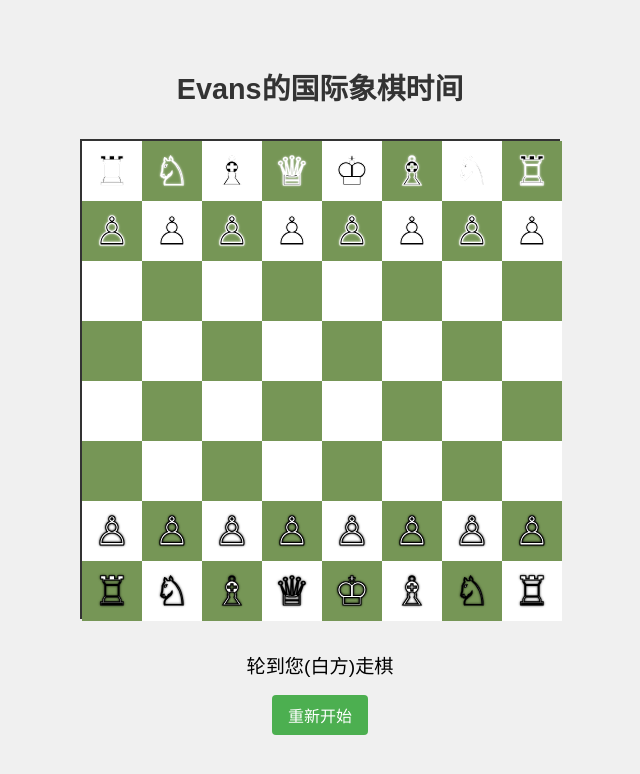
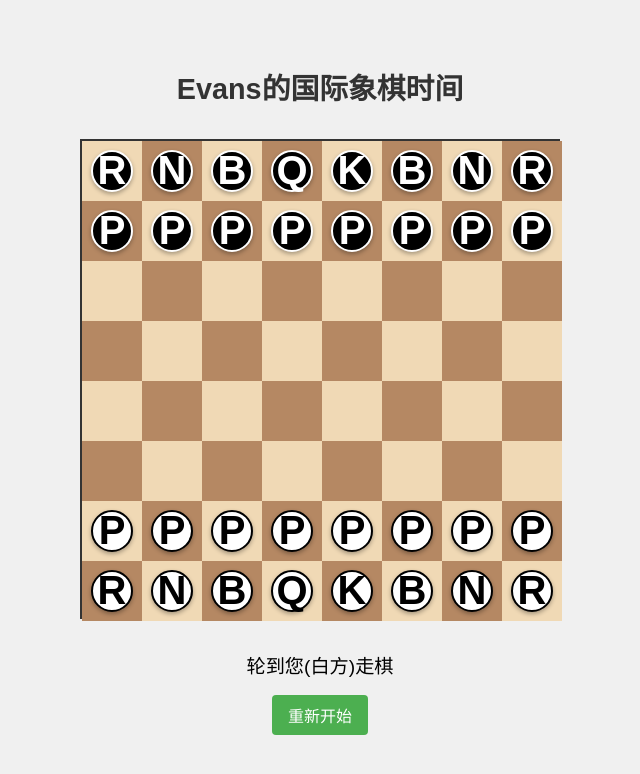
Before and after one commit to EvansNsc1128/chess-game, a website with bundled scripts: page index.html in a window 1280 px wide. Shown: the whole page, without its empty margins (320-960 px from the left). Built offline with nearby package versions, Linux system fonts and the light colour scheme.

Commit message:
完全优化棋子样式：使用实心圆形棋子带字母标识

```diff
--- a/index.html
+++ b/index.html
@@ -9,7 +9,7 @@
     <meta http-equiv="Pragma" content="no-cache">
     <meta http-equiv="Expires" content="0">
     <title>Evans的国际象棋时间</title>
-    <link rel="stylesheet" href="styles/style.css?v=1.1">
+    <link rel="stylesheet" href="styles/style.css?v=1.2">
 </head>
 <body>
     <div class="container">
@@ -20,6 +20,6 @@
             <button id="reset-button">重新开始</button>
         </div>
     </div>
-    <script type="module" src="dist/game.js?v=1.1"></script>
+    <script type="module" src="dist/game.js?v=1.2"></script>
 </body>
 </html>
--- a/src/game.ts
+++ b/src/game.ts
@@ -68,18 +68,8 @@ class ChessGame {
     }
 
     private getPieceSymbol(piece: Piece): string {
-        // 统一使用白棋的图标样式，并为黑棋添加特殊类
-        const symbols: Record<PieceType, string> = {
-            king: '&#9812;',  // ♔
-            queen: '&#9813;', // ♕
-            rook: '&#9814;',  // ♖
-            bishop: '&#9815;', // ♗
-            knight: '&#9816;', // ♘
-            pawn: '&#9817;'   // ♙
-        };
-
-        // 使用 HTML 实体代码替代 Unicode 字符，提高兼容性
-        return `<span class="${piece.color}-piece">${symbols[piece.type]}</span>`;
+        // 使用实心圆形棋子替代Unicode字符
+        return `<div class="chess-piece ${piece.color}-piece piece-${piece.type}"></div>`;
     }
 
     private handleSquareClick(row: number, col: number) {
--- a/styles/style.css
+++ b/styles/style.css
@@ -8,6 +8,10 @@
 :root {
     --square-size: 60px;
     --font-size: 40px;
+    --white-piece-color: #ffffff;
+    --black-piece-color: #000000;
+    --white-piece-border: #000000;
+    --black-piece-border: #ffffff;
 }
 
 body {
@@ -61,26 +65,60 @@ h1 {
 }
 
 .white {
-    background-color: #fff;
+    background-color: #f0d9b5;
 }
 
 .black {
-    background-color: #769656;
+    background-color: #b58863;
 }
 
-/* 改进的棋子样式，统一使用 Unicode 符号 */
+/* 全新的棋子样式 - 实心带边框 */
+.chess-piece {
+    width: 70%;
+    height: 70%;
+    border-radius: 50%;
+    display: flex;
+    justify-content: center;
+    align-items: center;
+    font-weight: bold;
+    box-shadow: 0 2px 4px rgba(0, 0, 0, 0.3);
+}
+
 .white-piece {
-    display: inline-block;
-    color: white !important;
-    text-shadow: 0 0 1px #000, 0 0 2px #000, 0 0 3px #000 !important;
-    -webkit-text-stroke: 1px black;
+    background-color: var(--white-piece-color);
+    border: 2px solid var(--white-piece-border);
+    color: var(--white-piece-border);
 }
 
 .black-piece {
-    display: inline-block;
-    color: black !important;
-    text-shadow: 0 0 1px #fff, 0 0 2px #fff, 0 0 3px #fff !important;
-    -webkit-text-stroke: 1px white;
+    background-color: var(--black-piece-color);
+    border: 2px solid var(--black-piece-border);
+    color: var(--black-piece-border);
+}
+
+/* 每种棋子的特殊标记 */
+.piece-king::after {
+    content: "K";
+}
+
+.piece-queen::after {
+    content: "Q";
+}
+
+.piece-rook::after {
+    content: "R";
+}
+
+.piece-bishop::after {
+    content: "B";
+}
+
+.piece-knight::after {
+    content: "N";
+}
+
+.piece-pawn::after {
+    content: "P";
 }
 
 .selected {
```
Also changed, not shown: dist/game.js.
